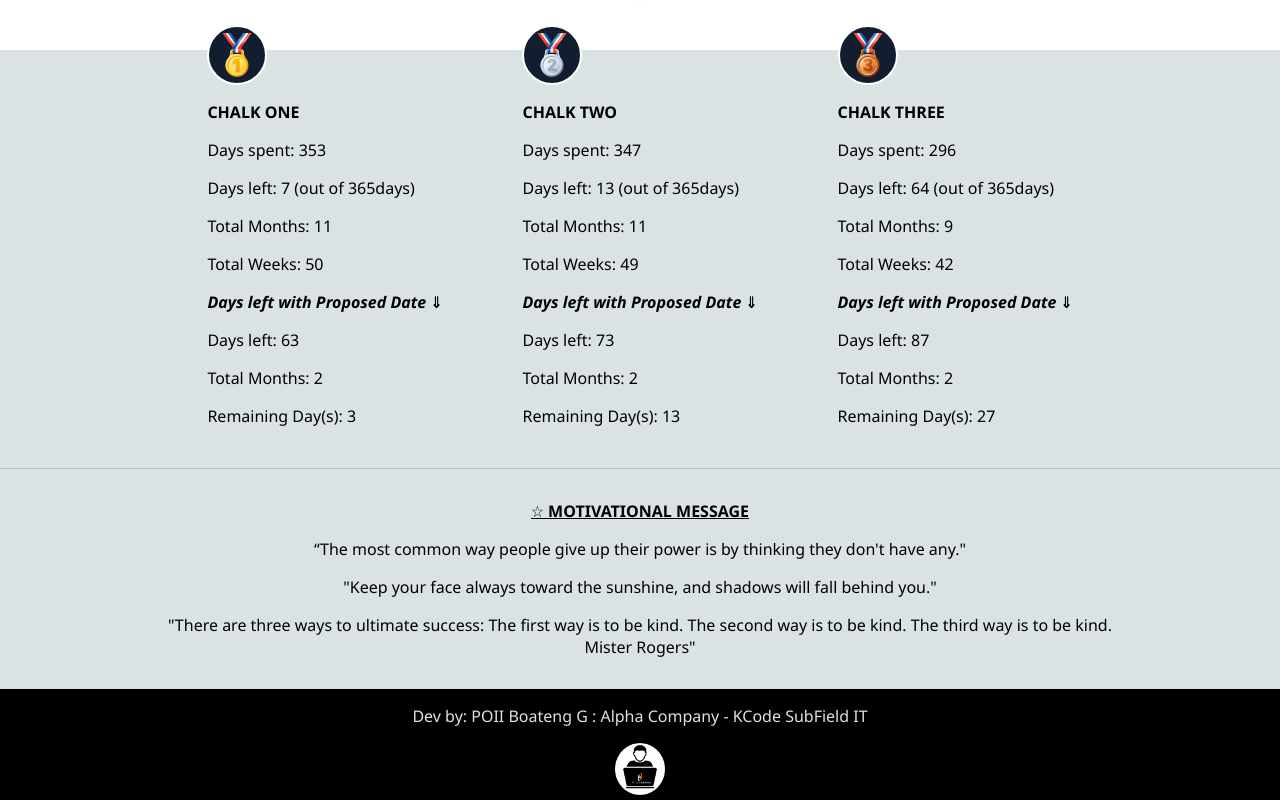
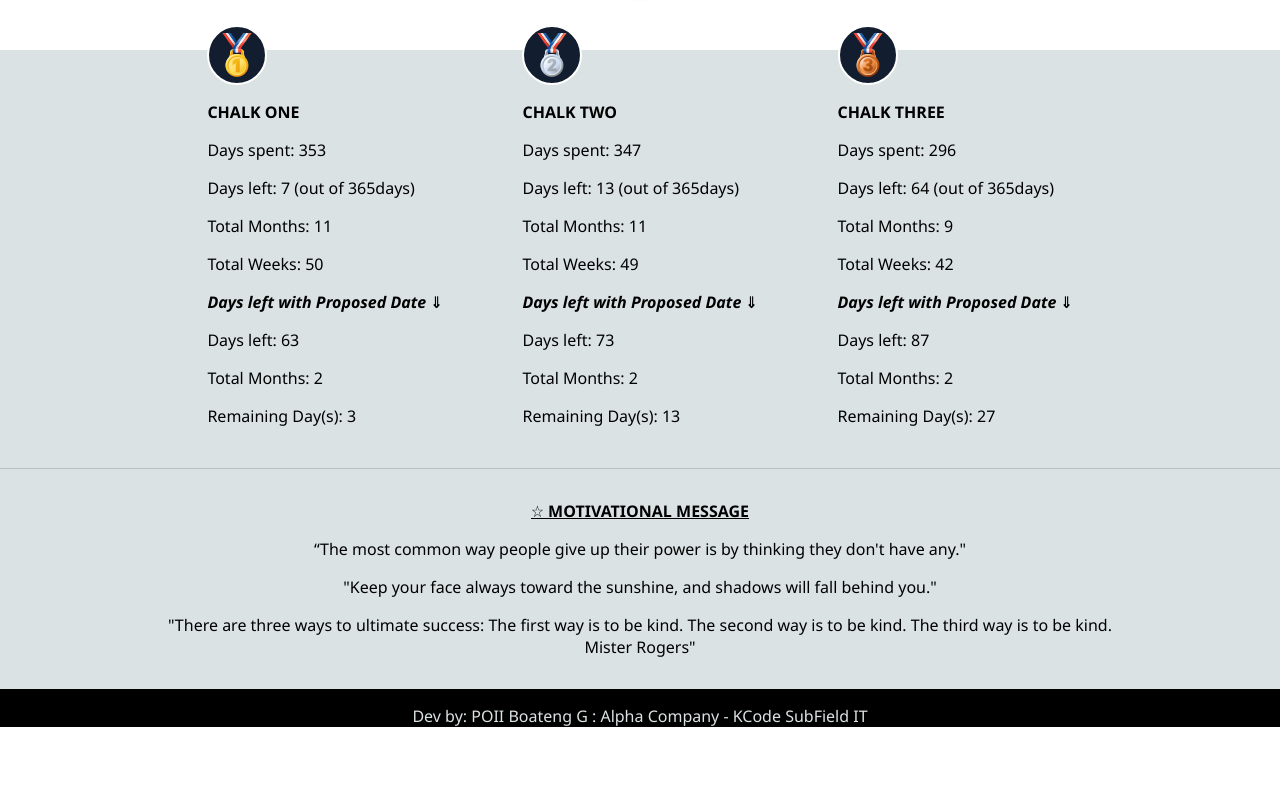
Before and after one commit to Bowwowgab/testingpage, a plain HTML site: page index.html in a window 1280 px wide. Shown: the part 914-1714 px from the top of the page. After the commit the page ends 1657 px from the top, so only its background shows below. Drawn offline with Linux system fonts and the light colour scheme.

Commit message:
Update index.html

```diff
--- a/index.html
+++ b/index.html
@@ -107,7 +107,7 @@
         </div>
 
        <p>Dev by: POII Boateng G : Alpha Company - KCode SubField IT</p>
-       <img src="images/mylo2.png" alt="">
+<!--        <img src="images/mylo2.png" alt=""> -->
     </footer>
 
     <script src="unisfa-countdown-clock.js"></script>
```
